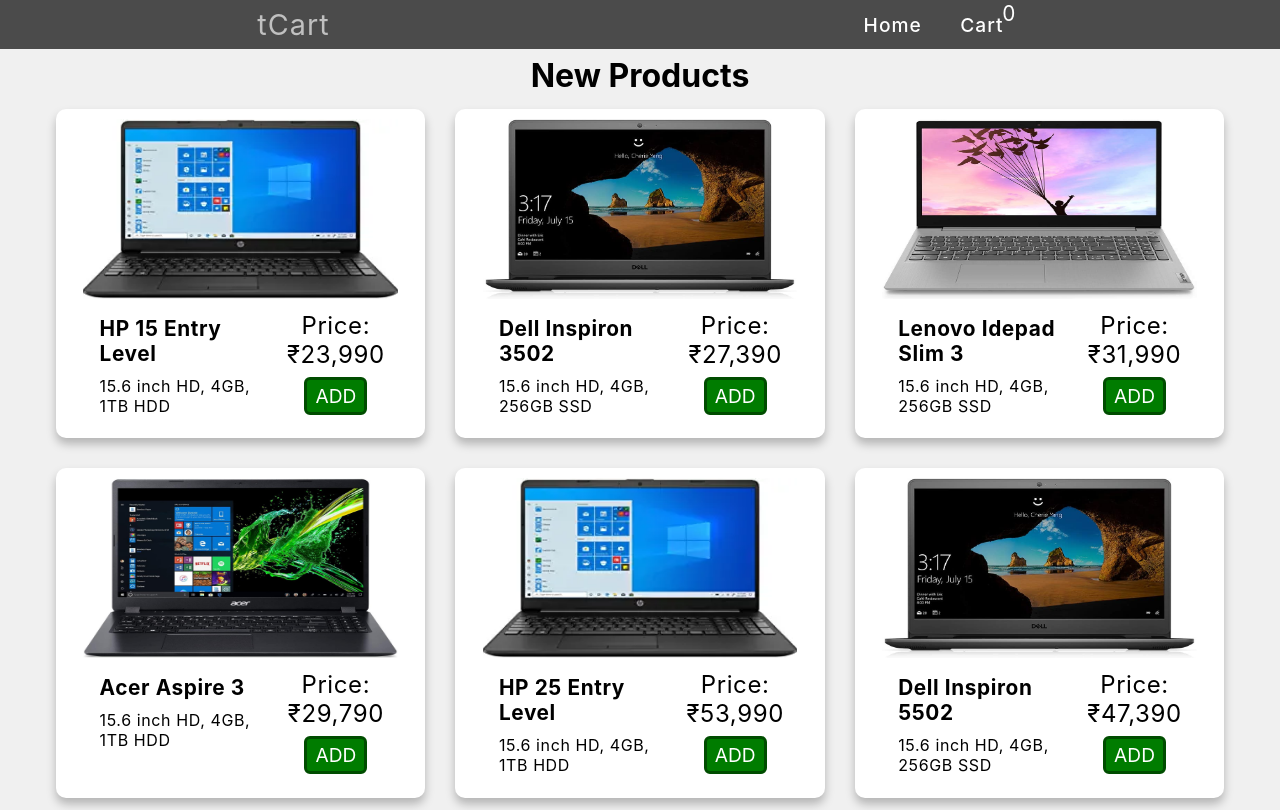
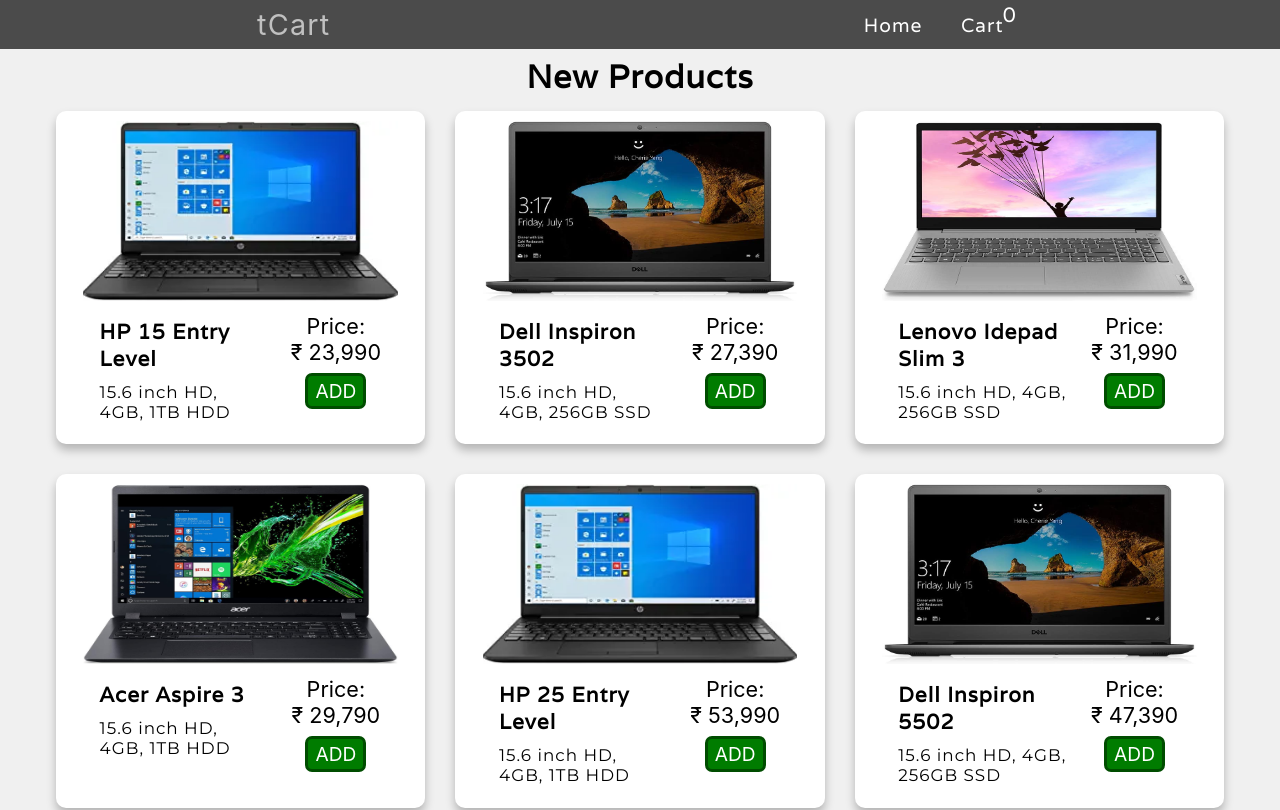
Before and after one commit to heyitstay11/cart, a React (Create React App) app: page / in a window 1280 px wide. Shown: the top 810 px of the page. Built offline with nearby package versions, Linux system fonts and the light colour scheme.

Commit message:
Fonts & CSS

```diff
--- a/public/index.html
+++ b/public/index.html
@@ -9,7 +9,11 @@
       name="description"
       content="Shopping Cart "
     />
+    <link rel="preconnect" href="https://fonts.gstatic.com">
+    <link href="https://fonts.googleapis.com/css2?family=Montserrat&family=Varela&display=swap" rel="stylesheet">
+
     <title>Shopping Cart</title>
+
   </head>
   <body>
     <noscript>You need to enable JavaScript to run this app.</noscript>
--- a/src/components/Product.js
+++ b/src/components/Product.js
@@ -19,7 +19,7 @@
             <p>{description}</p>
         </div>
         <div className="button-container">
-            <p>Price: ₹{price.toLocaleString()}</p>
+            <p >Price: ₹&nbsp;{price.toLocaleString()}</p>
             <button onClick={() => {
                 addItem(item);
                 setAlert(true);
--- a/src/index.css
+++ b/src/index.css
@@ -1,3 +1,5 @@
+@import url('https://fonts.googleapis.com/css2?family=Montserrat&family=Varela&display=swap');
+
 *{
   margin: 0;
   padding: 0;
@@ -31,7 +33,7 @@
 }
 .navbar > .logo{
   font-size: 1.8rem;
-  letter-spacing: 1px;
+  letter-spacing: 1.2px;
   text-decoration: none;
   color: silver;
 }
@@ -40,6 +42,7 @@
   list-style-type: none;
 }
 ul > li {
+  font-family: 'Varela', sans-serif;
   position: relative;
   margin: 0 1.2rem;
 }
@@ -71,8 +74,10 @@
 }
 .container > h1{
   text-align: center;
+  font-family: 'Varela', sans-serif;
   padding: .4rem;
   margin-bottom: .5rem;
+  letter-spacing: 1px;
 }
 .grid{
   display: grid;
@@ -104,16 +109,18 @@
   margin-left: .8rem;
 }
 .info > h3, .info > p{
+  font-family: 'Varela', sans-serif;
   padding: .3rem;
   font-size: 1.3rem;
   letter-spacing: .6px;
+  letter-spacing: 1px;
 }
 .info > p{
-  font-size: 1rem;
+  font-family: 'Montserrat', sans-serif;
+  font-size: 1.05rem;
 }
 .button-container > p{
-  font-size: 1.5rem;
-  letter-spacing: .6px;
+  font-size: 1.35rem;
   margin-bottom: .5rem;
 }
 .button-container > button {
@@ -121,10 +128,10 @@
   background-color: rgb(0, 124, 0);
   color: white;
   font-size: 1.2rem;
-  padding: 4px 8px;
+  padding: 3px 7px;
   outline: none;
-  border: 3px solid rgb(0, 77, 0);
-  border-radius: 6px;
+  border: 3.2px solid rgb(0, 77, 0);
+  border-radius: 7px;
   transition: all .2s ease;
   cursor: pointer;
 }
@@ -168,6 +175,8 @@
   aspect-ratio: 1.5/1;
 }
 .cart-item > .details{
+  font-family: 'Varela', sans-serif;
+  letter-spacing: 1px;
   flex: 1;
   text-align: left;
   margin-left: 1rem;
@@ -193,6 +202,8 @@
   display: flex;
   align-items: center;
   justify-content: space-between;
+  font-family: 'Montserrat', sans-serif;
+  letter-spacing: 1px;
   width: 500px;
   max-width: 94%;
   font-size: 1.2rem;
@@ -211,21 +222,21 @@
   background-color: #e34234;
   color: white;
   outline: none;
-  padding: 6px 10px;
-  font-family: inherit;
-  font-weight: 600;
+  padding: 5px 8px;
+  font-family: 'Montserrat', sans-serif;
+  letter-spacing: .5px;
   border-radius: 8px;
   border: 3px solid #af4b42;
   transition: all .2s ease ;
   cursor: pointer;
-  font-size: 1.4rem;
+  font-size: 1.5rem;
 }
 .remove{
   font-size: 1rem;
   margin-top: 10px;
   padding: 3px 8px;
 }
-.clear:hover{
+.clear:hover, .remove:hover{
   background-color: #af4b42;
 }
 .cart > h2 {
```
Also changed, not shown: 1 other file (tests, documents, lock files or other folders).
